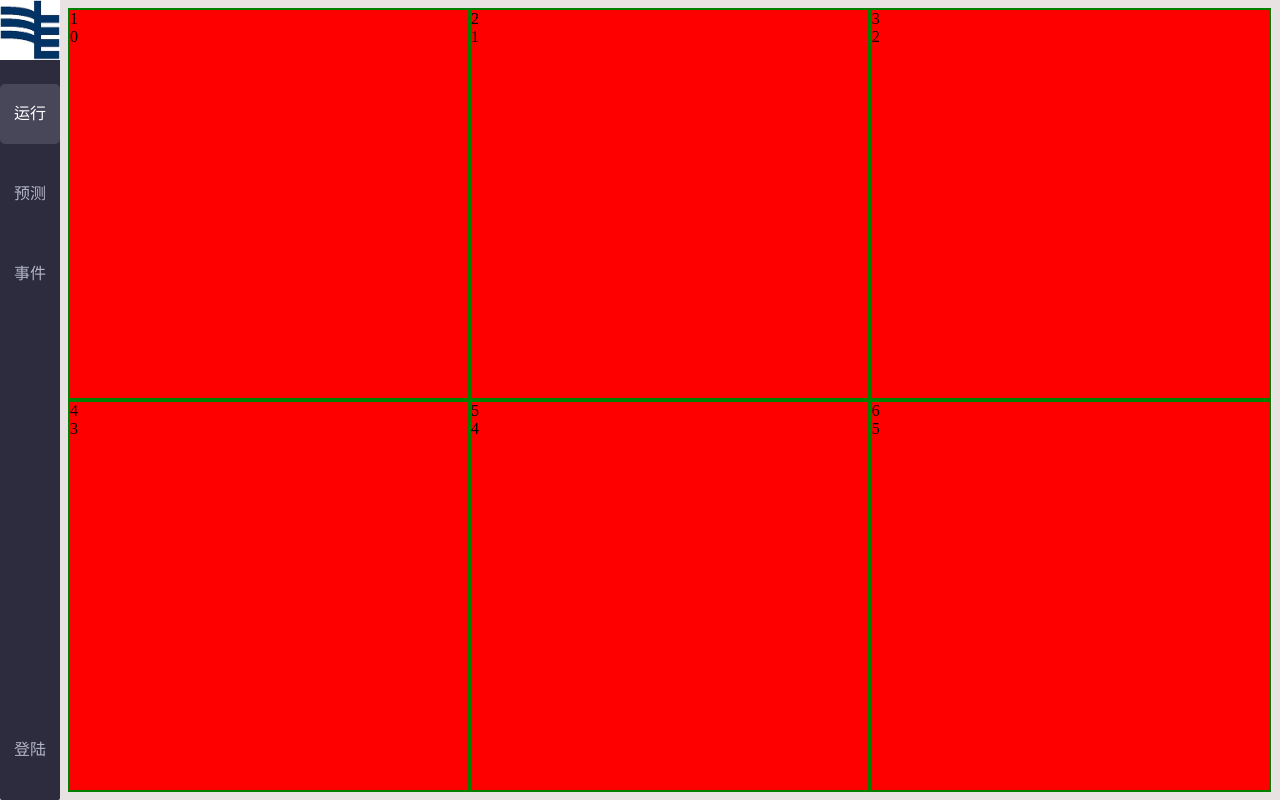
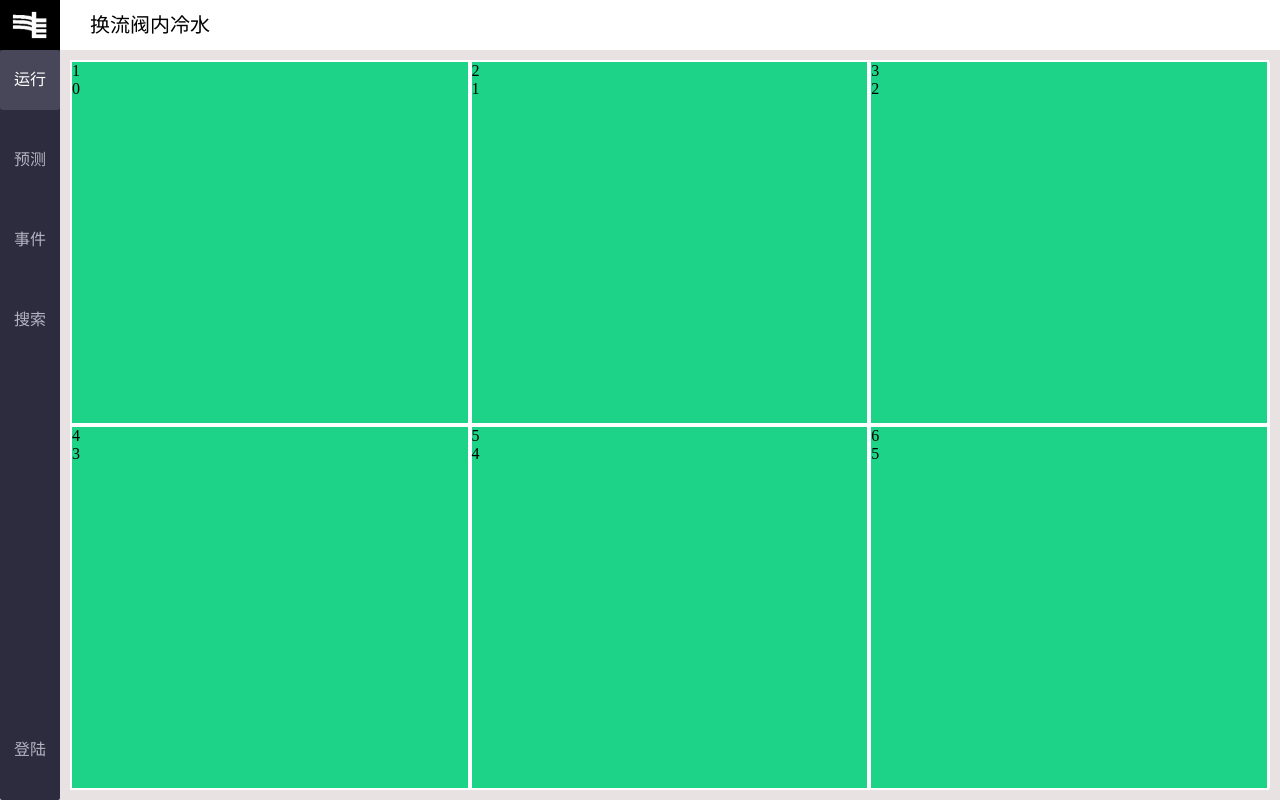
Before and after one commit to zhangpan93/forecast, a Vue app: page /#/run in a window 1280 px wide. Built offline with nearby package versions, Linux system fonts and the light colour scheme.

Commit message:
基本架构

```diff
--- a/src/App.vue
+++ b/src/App.vue
@@ -2,8 +2,10 @@
   <div class='container'>
     <div class="nav">
       <div class="nav-content">
-        <span class="brand"></span>
-        <div class="nav-item">
+        <div class="brand-wrapper">
+          <span class="brand"></span>
+        </div>
+        <div class="nav-item" style="margin-top: 0">
           <router-link to="/run">运行</router-link>
         </div>
         <div class="nav-item">
@@ -12,11 +14,15 @@
         <div class="nav-item">
           <router-link to="/event">事件</router-link>
         </div>
+        <div class="nav-item">
+          <router-link to="/search">搜索</router-link>
+        </div>
       </div>
       <div class="nav-item">
         <router-link to="/login">登陆</router-link>
       </div>
     </div>
+    <div class="header">换流阀内冷水</div>
     <div class="background">
       <keep-alive>
         <router-view></router-view>
@@ -45,12 +51,16 @@ export default {
   display: flex
   flex-direction: column
   justify-content: space-between
-  .brand
-    display: inline-block
-    width: 60px
-    height: 60px
-    background-size: 60px 60px
-    background-image: url("./assets/brand.png")
+  .brand-wrapper
+    background: #000
+    height: 50px
+    padding-top: 4px
+    .brand
+      display: inline-block
+      width: 60px
+      height: 42px
+      background-size: 60px 42px
+      background-image: url("./assets/brand.png")
   .nav-item
     height: 60px
     line-height: 60px
@@ -60,15 +70,26 @@ export default {
       text-decoration: none
       display: block
       color: #b2b4c4
-      border-radius: 5px
+      border-radius: 3px
       &:hover
         color: #fff
       &.active
         color: #fff
         background: rgba(178, 180, 196,0.2)
+.header
+  height: 50px
+  line-height: 50px
+  font-size: 20px
+  padding-left: 30px
+  font-weight: 400
+  position: fixed
+  top: 0
+  left: 60px
+  width: 100%
+  background: #fff
 .background
   height: 100%
   width: 100%
-  padding: 8px 8px 8px 68px
+  padding: 60px 10px 10px 70px
   background: #e8e2e2
 </style>
--- a/src/components/run.vue
+++ b/src/components/run.vue
@@ -32,8 +32,8 @@ export default {
       display: inline-block
       width: 33.3%
       height: 50%
-      background: red
-      border: 2px solid green
+      background: #1cd388
+      border: 2px solid #fff
 
 
 </style>
```
Also changed, not shown: src/assets/brand.png, src/assets/logo.png (deleted).
